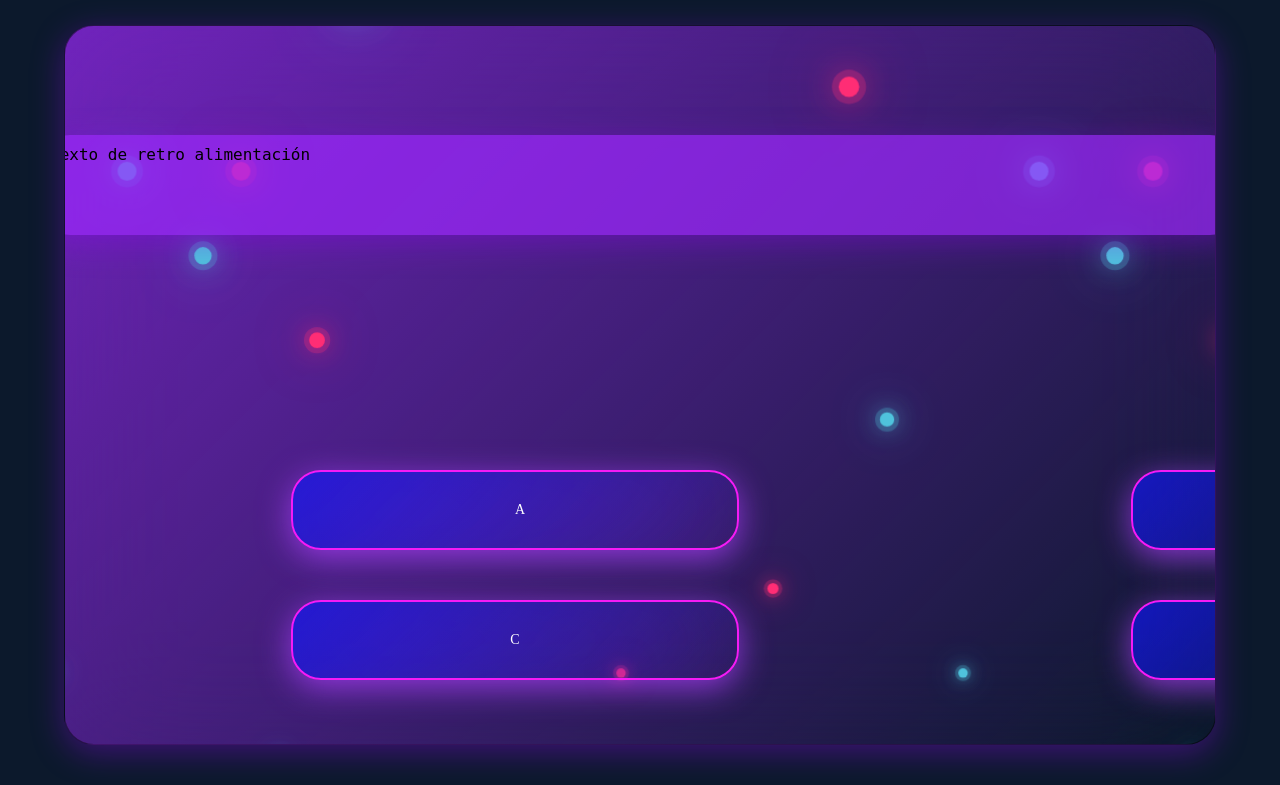
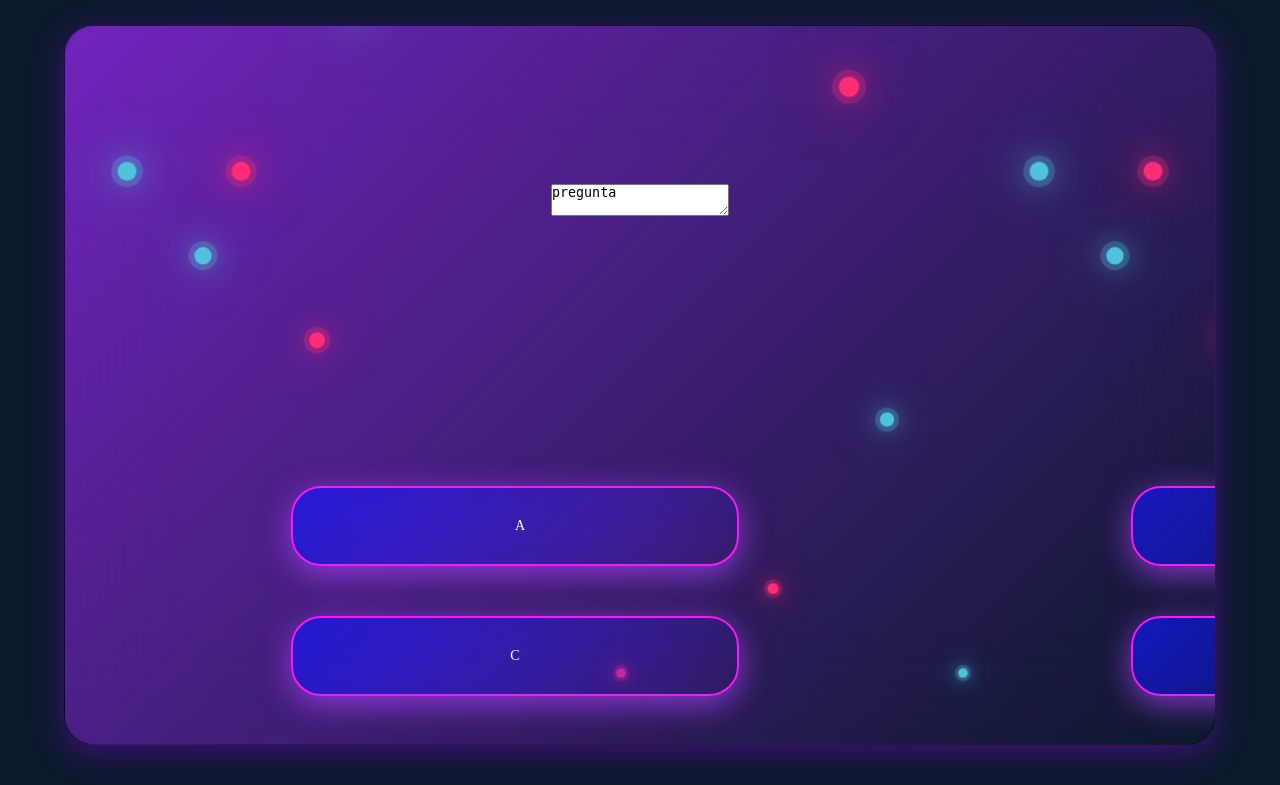
Before and after one commit to MartinCantillo/Juego-Pep, a Flask app: page /frquestions in a window 1280 px wide. Shown: the top 785 px of the page. Run offline with Flask 3, Linux system fonts and the light colour scheme.

Commit message:
nuevas cosas

```diff
--- a/app.py
+++ b/app.py
@@ -618,6 +618,23 @@ def ConsultaPregunta():
 
     return jsonify(dato)
 
+@app.route('/traerpregu', methods=['GET'])
+def traerpregu():
+    #registro = bd.session.query(Pregunta).all()
+    registro = bd.session.query(Pregunta).filter(Pregunta.Idtematica_FK == 1).all()
+    regi={}
+    i=0
+    for pregunta in registro:
+        i+=1
+        regi[i]={
+        'id' :registro.id,
+        'nombrecorto':registro.NomCorto,
+        'enunciado':  registro.enunciado,
+        'puntos': registro.puntos
+        }
+    return jsonify(regi)
+
+
 #VALIDACION
 
 @app.route("/valiusuarios", methods=['POST'])
--- a/config/static/js/preguntasyresp.js
+++ b/config/static/js/preguntasyresp.js
@@ -0,0 +1,18 @@
+function mostrarpregu(){
+    let endpoint ='/traerpregu'
+    const txt_pregunta = document.getElementById('txtpregunta')
+
+        axios.get(endpoint,{
+            'pregunta' : txt_pregunta.value ,
+
+        })
+        .then(function (response) {
+        let data = response.data;
+
+          alert("Usuario creado");
+        })
+        .catch(function (error) {
+          console.log(error);
+        });
+
+}
--- a/config/templates/frquestions.html
+++ b/config/templates/frquestions.html
@@ -89,7 +89,7 @@
 
         <div class="quiz-container">
           <div class="top">
-          <textarea id="textbox" name="retroalimentacion" readonly>texto de retro alimentación</textarea>
+          <textarea id="txtpregunta" name="retroalimentacion" readonly>pregunta</textarea>
           <!-- <textarea id="textbox2" name="pregunta" readonly>Aqui va la pregunta</textarea> -->
           </div>
 
@@ -106,6 +106,7 @@
 
           </div>
 </div>
-
+<script src="https://unpkg.com/axios/dist/axios.min.js"></script>
+<script src="{{url_for('static', filename ='js/preguntasyresp.js')}}"></script>
 </body>
 </html>
```
